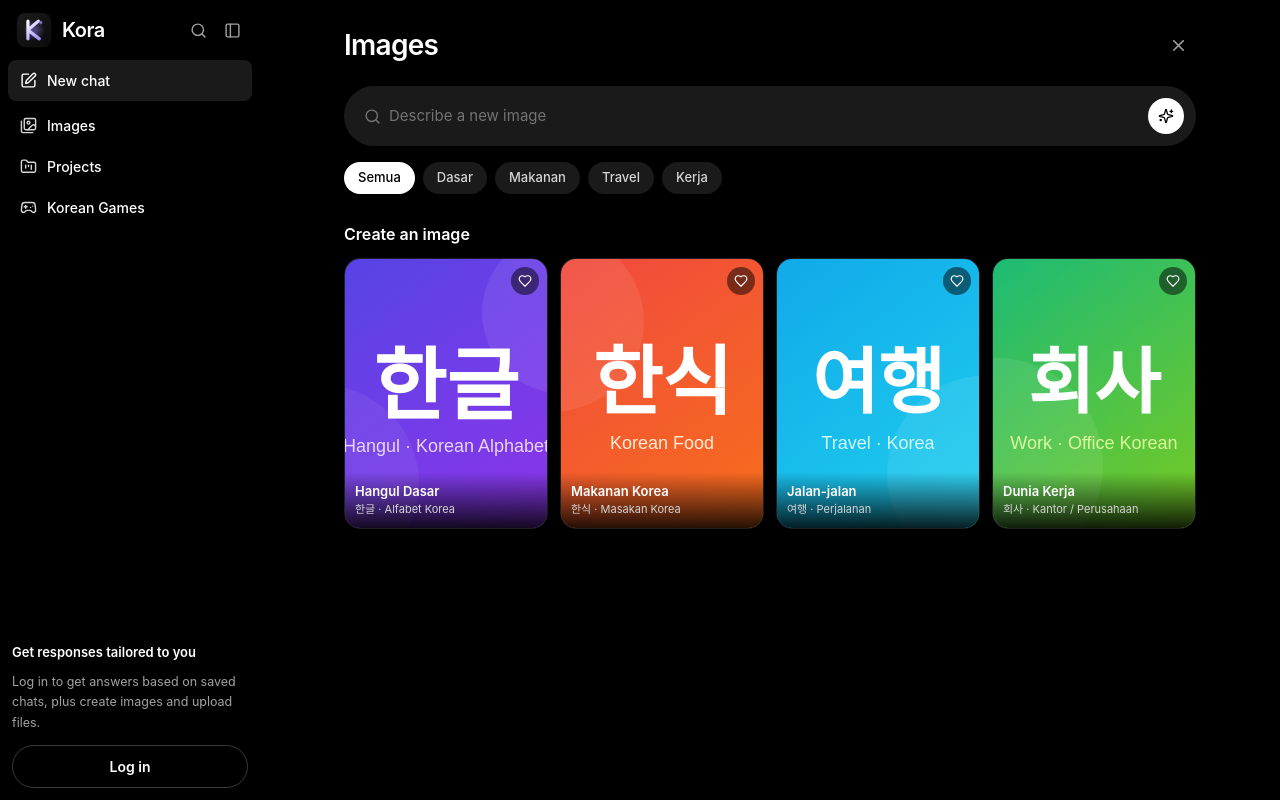
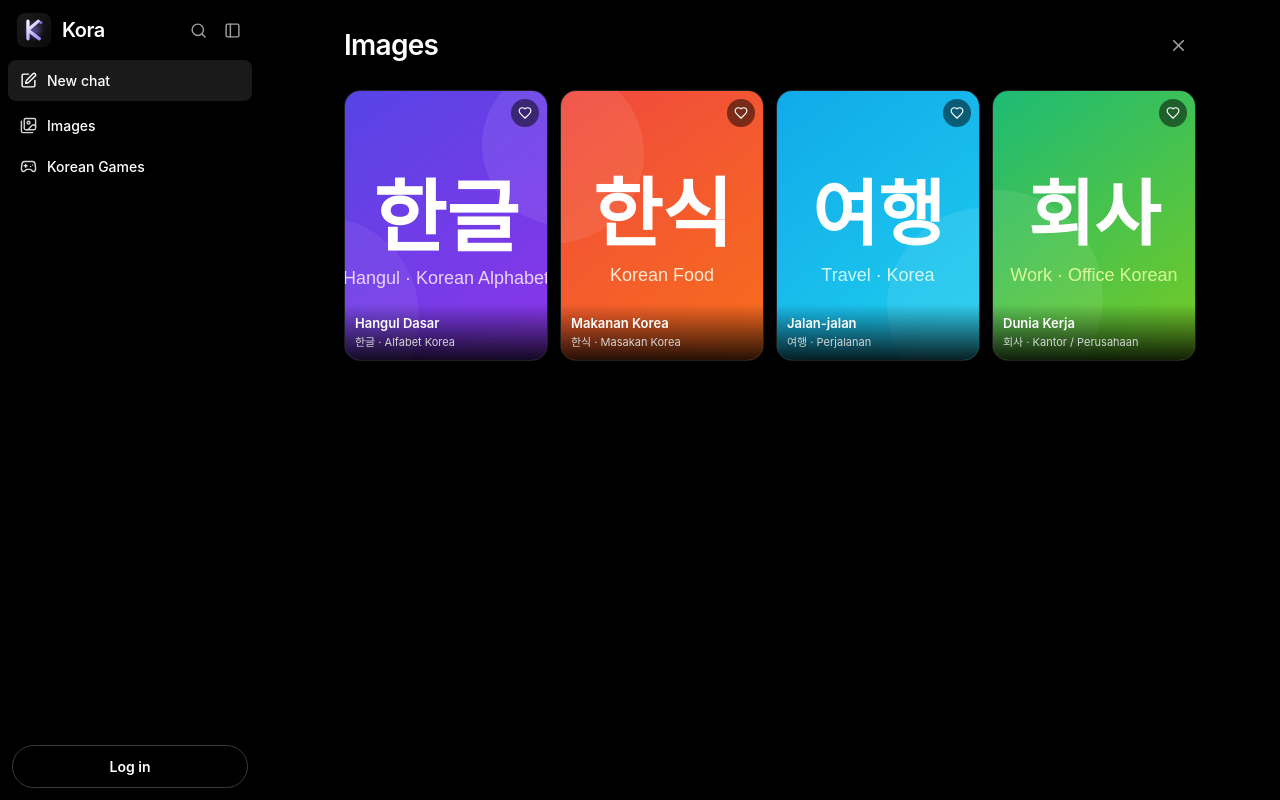
Before and after one commit to dutaalamin/kora, a React (Vite) app: page / in a window 1280 px wide. Both pictures are taken after a click on the button "Images". Built offline with nearby package versions, Linux system fonts and the light colour scheme.

Commit message:
Hapus menu Projects, teks prompt login, dan search+filter di Images

```diff
--- a/src/App.tsx
+++ b/src/App.tsx
@@ -2,7 +2,7 @@ import { useEffect, useRef, useState } from "react";
 import {
   Send, Loader2, Copy, Check, RotateCw,
   PanelLeft, Trash2, SquarePen,
-  Search, Images, FolderKanban, Gamepad2, X,
+  Search, Images, Gamepad2, X,
 } from "lucide-react";
 import {
   kirimChat, idBaru, judulDari, muatSemua, simpanSemua,
@@ -297,16 +297,6 @@ export default function App() {
 
           <button
             onClick={() => {
-              if (window.innerWidth < 768) setSidebar(false);
-            }}
-            className="flex w-full items-center gap-2.5 rounded-lg px-3 py-2.5 text-[14px] font-medium text-white transition hover:bg-[#1a1a1a]"
-          >
-            <FolderKanban size={17} className="text-neutral-300" />
-            Projects
-          </button>
-
-          <button
-            onClick={() => {
               setQuizTerbuka(true);
               if (window.innerWidth < 768) setSidebar(false);
             }}
@@ -366,13 +356,6 @@ export default function App() {
         {/* Prompt login (tampil kalau belum login) */}
         {!sudahLogin && (
           <div className="px-3 pb-3">
-            <p className="mb-2.5 text-[13px] font-semibold text-white">
-              Get responses tailored to you
-            </p>
-            <p className="mb-3 text-[12.5px] leading-relaxed text-neutral-400">
-              Log in to get answers based on saved chats, plus create images and
-              upload files.
-            </p>
             <button
               onClick={() => alert("Fitur login belum tersedia.")}
               className="w-full rounded-full border border-[#3a3a3a] bg-transparent py-2.5 text-[14px] font-semibold text-white transition hover:bg-[#1a1a1a]"
--- a/src/components/Gallery.tsx
+++ b/src/components/Gallery.tsx
@@ -1,43 +1,29 @@
 import { useState } from "react";
-import { X, Search, Heart, Sparkles } from "lucide-react";
+import { X, Heart } from "lucide-react";
 
 interface Kartu {
   gambar: string;
   judul: string;
   korea: string;
   arti: string;
-  kategori: string;
 }
 
 const KARTU: Kartu[] = [
-  { gambar: "/img/hangul.svg", judul: "Hangul Dasar", korea: "한글", arti: "Alfabet Korea", kategori: "Dasar" },
-  { gambar: "/img/makanan.svg", judul: "Makanan Korea", korea: "한식", arti: "Masakan Korea", kategori: "Makanan" },
-  { gambar: "/img/travel.svg", judul: "Jalan-jalan", korea: "여행", arti: "Perjalanan", kategori: "Travel" },
-  { gambar: "/img/kerja.svg", judul: "Dunia Kerja", korea: "회사", arti: "Kantor / Perusahaan", kategori: "Kerja" },
+  { gambar: "/img/hangul.svg", judul: "Hangul Dasar", korea: "한글", arti: "Alfabet Korea" },
+  { gambar: "/img/makanan.svg", judul: "Makanan Korea", korea: "한식", arti: "Masakan Korea" },
+  { gambar: "/img/travel.svg", judul: "Jalan-jalan", korea: "여행", arti: "Perjalanan" },
+  { gambar: "/img/kerja.svg", judul: "Dunia Kerja", korea: "회사", arti: "Kantor / Perusahaan" },
 ];
 
-const KATEGORI = ["Semua", "Dasar", "Makanan", "Travel", "Kerja"];
-
 export default function Gallery({ onTutup }: { onTutup: () => void }) {
-  const [filter, setFilter] = useState("Semua");
-  const [cari, setCari] = useState("");
   const [suka, setSuka] = useState<Record<string, boolean>>({});
 
-  const tampil = KARTU.filter((k) => {
-    const cocokKategori = filter === "Semua" || k.kategori === filter;
-    const q = cari.trim().toLowerCase();
-    const cocokCari =
-      !q ||
-      k.judul.toLowerCase().includes(q) ||
-      k.arti.toLowerCase().includes(q) ||
-      k.korea.includes(cari.trim());
-    return cocokKategori && cocokCari;
-  });
+  const tampil = KARTU;
 
   return (
     <div className="flex h-full flex-col overflow-y-auto bg-black text-white">
       <div className="mx-auto w-full max-w-[900px] px-6 pb-10 pt-6">
-        {/* Judul + tutup */}
+        {/* Judul */}
         <div className="flex items-center justify-between">
           <h1 className="text-[28px] font-semibold tracking-tight">Images</h1>
           <button
@@ -49,45 +35,8 @@ export default function Gallery({ onTutup }: { onTutup: () => void }) {
           </button>
         </div>
 
-        {/* Bar "describe" gaya ChatGPT */}
-        <div className="mt-5 flex items-center gap-2 rounded-full bg-[#1a1a1a] py-3 pl-5 pr-3">
-          <Search size={17} className="shrink-0 text-neutral-500" />
-          <input
-            value={cari}
-            onChange={(e) => setCari(e.target.value)}
-            placeholder="Describe a new image"
-            className="w-full bg-transparent text-[15px] text-white outline-none placeholder:text-neutral-500"
-          />
-          <button
-            className="flex h-9 w-9 shrink-0 items-center justify-center rounded-full bg-white text-black transition hover:bg-neutral-200"
-            aria-label="Generate"
-          >
-            <Sparkles size={16} />
-          </button>
-        </div>
-
-        {/* Filter kategori */}
-        <div className="mt-4 flex gap-2 overflow-x-auto">
-          {KATEGORI.map((k) => (
-            <button
-              key={k}
-              onClick={() => setFilter(k)}
-              className={`shrink-0 rounded-full px-3.5 py-1.5 text-[13px] font-medium transition ${
-                filter === k
-                  ? "bg-white text-black"
-                  : "bg-[#1a1a1a] text-neutral-300 hover:bg-[#242424]"
-              }`}
-            >
-              {k}
-            </button>
-          ))}
-        </div>
-
-        {/* Judul seksi */}
-        <h2 className="mt-7 text-[16px] font-semibold">Create an image</h2>
-
         {/* Grid */}
-        <div className="mt-3 grid grid-cols-2 gap-3 sm:grid-cols-4">
+        <div className="mt-6 grid grid-cols-2 gap-3 sm:grid-cols-4">
           {tampil.map((k) => (
             <div
               key={k.judul}
```
